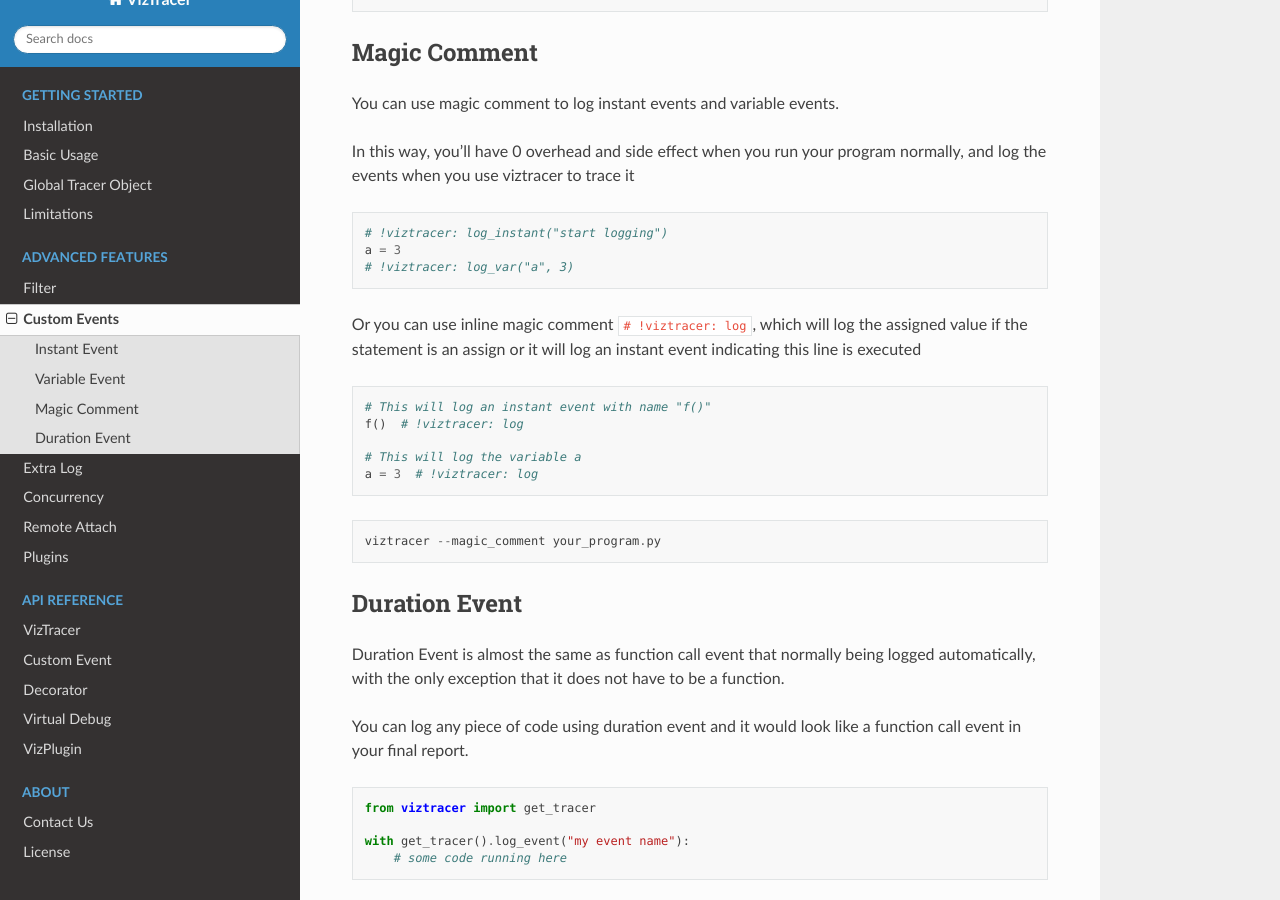
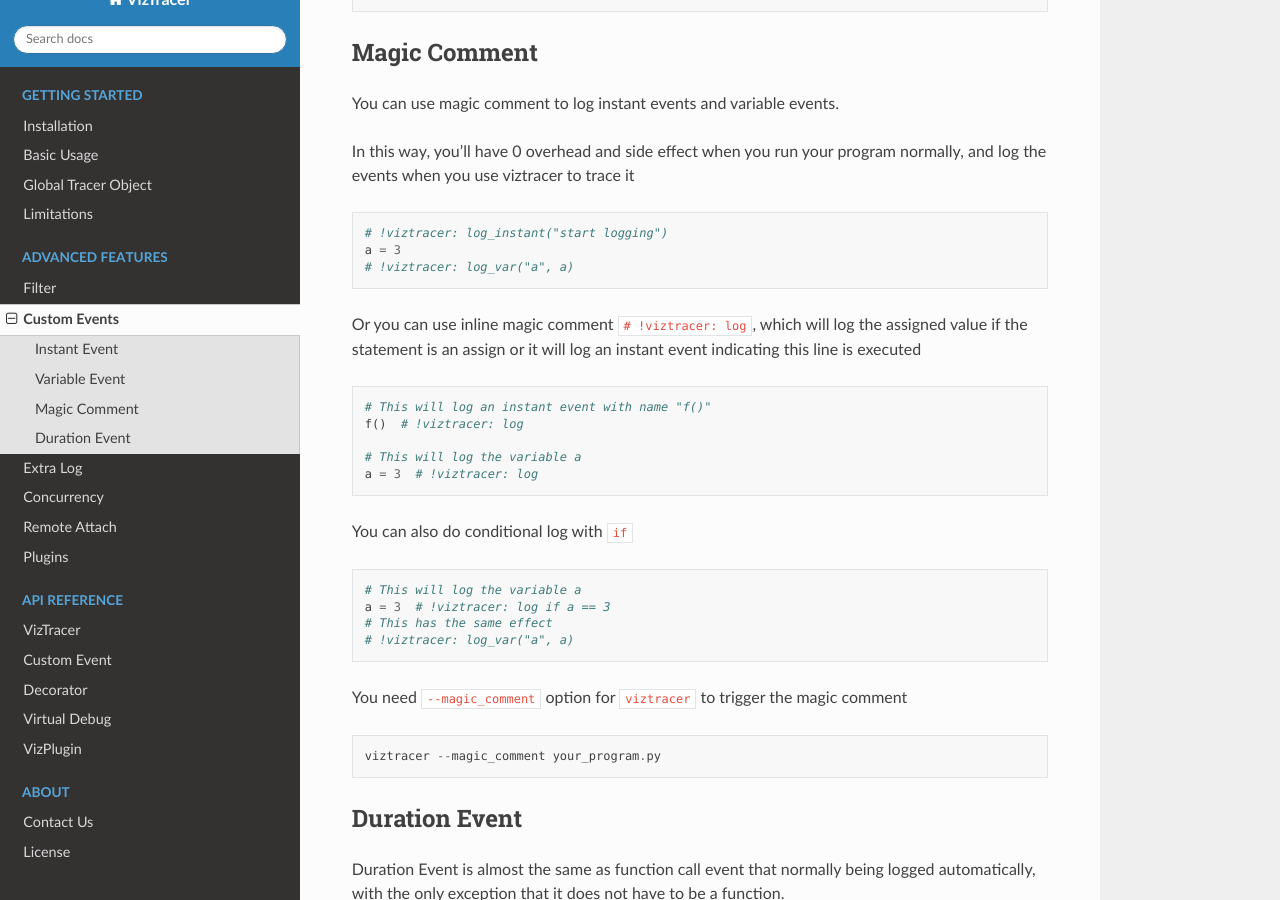
Before and after one commit to gaogaotiantian/viztracer, a Sphinx documentation site: the page built from docs/source/custom_event_intro.rst, in a window 1280 px wide and 900 px high, scrolled down 949 px. Built offline with Sphinx 7.4.7 and the Read the Docs theme 2.0.0, drawn with Linux system fonts in a browser that asks for light colours.

Commit message:
Add coverage test and doc change

```diff
--- a/docs/source/custom_event_intro.rst
+++ b/docs/source/custom_event_intro.rst
@@ -65,6 +65,17 @@
 
     # This will log the variable a
     a = 3  # !viztracer: log
+
+You can also do conditional log with ``if``
+
+.. code-block:: python
+
+    # This will log the variable a
+    a = 3  # !viztracer: log if a == 3
+    # This has the same effect
+    # !viztracer: log_var("a", a)
+
+You need ``--magic_comment`` option for ``viztracer`` to trigger the magic comment
 
 .. code-block::
 
```
Also changed, not shown: other parts of docs/source/custom_event_intro.rst (+1 -1 lines), 1 other file.
